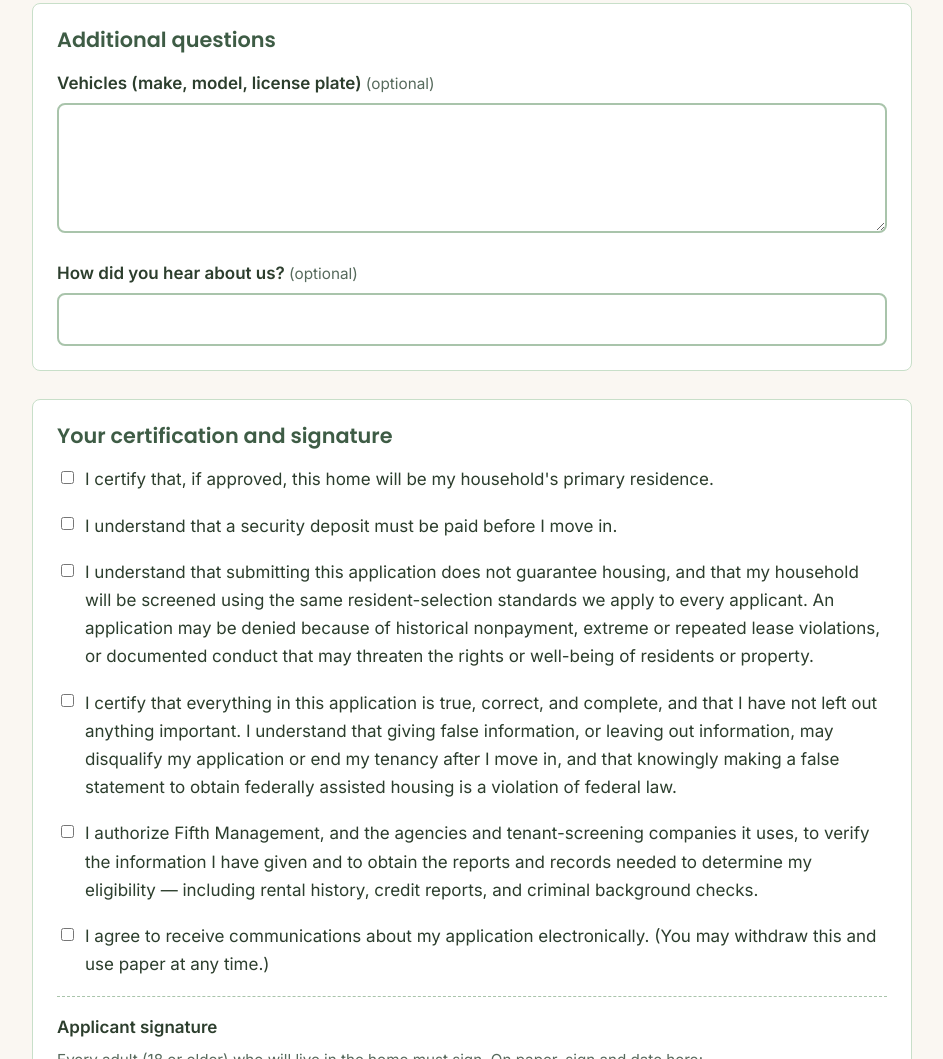
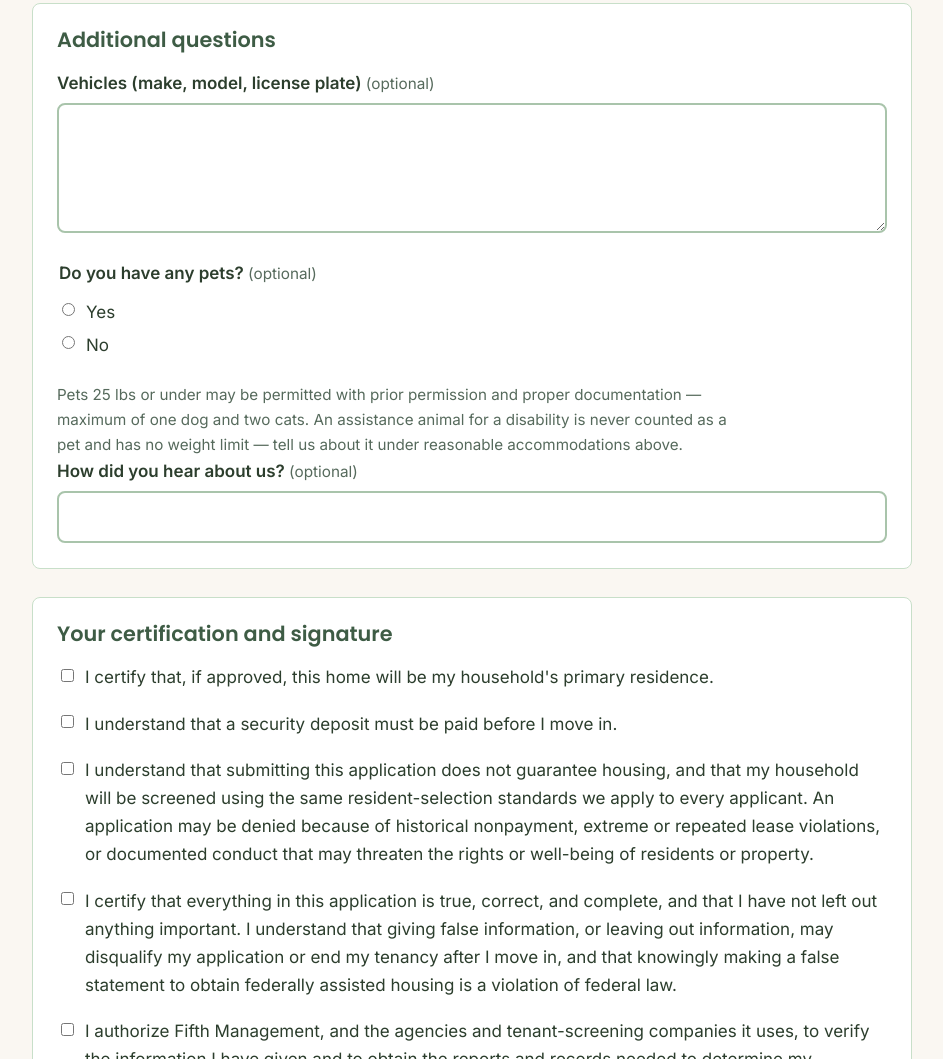
Before and after one commit to sweetbabylew/fmc-leonardtownvillage, a plain HTML site: page apply-online/index.html in a window 1280 px wide. Shown: the part 7526-8585 px from the top of the page, without its empty margins (168-1111 px from the left). Drawn offline with Linux system fonts and the light colour scheme.

Commit message:
deploy: sweetbabylew/fmc-property-sites@65a6c8e2465a38baf2ce1d69cd2e61a6b6de78c2

```diff
--- a/apply-online/index.html
+++ b/apply-online/index.html
@@ -299,6 +299,11 @@
             <h2 id="sec-other">Additional questions</h2>
 
             <div class="field"><label for="vehicles">Vehicles (make, model, license plate) <span class="optional">(optional)</span></label><textarea id="vehicles" name="vehicles" rows="3"></textarea></div>
+            <fieldset class="field"><legend>Do you have any pets? <span class="optional">(optional)</span></legend>
+              <label class="choice"><input type="radio" name="pets" value="Yes" /> Yes</label>
+              <label class="choice"><input type="radio" name="pets" value="No" /> No</label>
+            </fieldset><p class="field-hint">Pets 25 lbs or under may be permitted with prior permission and proper documentation — maximum of one dog and two cats. An assistance animal for a disability is never counted as a pet and has no weight limit — tell us about it under reasonable accommodations above.</p>
+            <div class="app-cond" data-cond-field="pets" data-cond-mode="show" data-cond-equals="Yes" hidden><div class="field"><label for="pets_detail">If yes, tell us about each pet (type, breed, and weight) <span class="optional">(optional)</span></label><textarea id="pets_detail" name="pets_detail" rows="3"></textarea></div></div>
             <div class="field"><label for="how_heard">How did you hear about us? <span class="optional">(optional)</span></label><input type="text" id="how_heard" name="how_heard" /></div>
           </section>
 
```
Also changed, not shown: amenities/index.html (+1 -1 lines).
